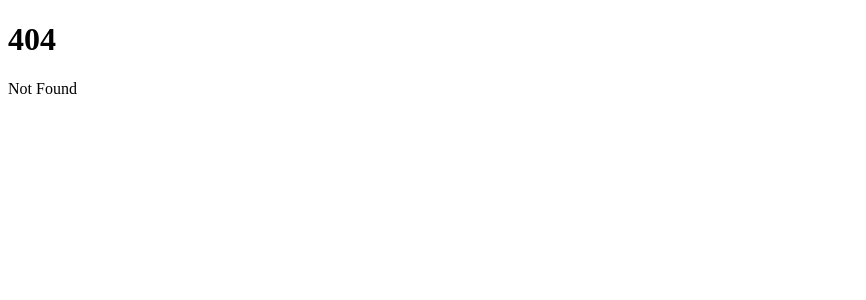
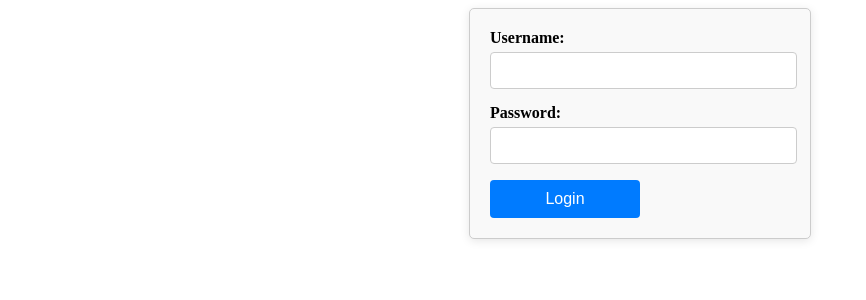
Before and after one commit to javedh-dev/learn-svelte, a SvelteKit app: page /form-actions/auth in a window 1280 px wide. Before the commit this address had no page. Shown: the top 300 px of the page, without its empty margins (0-866 px from the left). Built offline with nearby package versions, Linux system fonts and the light colour scheme.

Commit message:
Form Actions

```diff
--- /dev/null
+++ b/src/routes/form-actions/+page.svelte
@@ -0,0 +1 @@
+<a href="/form-actions/auth">Login</a>
--- /dev/null
+++ b/src/routes/form-actions/auth/+page.svelte
@@ -0,0 +1,78 @@
+<script>
+	let username = '';
+	let password = '';
+	let message = '';
+
+	const handleSubmit = async () => {
+		message = '';
+		const response = await fetch('/form-actions/auth', {
+			method: 'POST',
+			body: JSON.stringify({ username, password }),
+			headers: {
+				'Content-Type': 'application/json'
+			}
+		});
+		const responseData = await response.json();
+		message = responseData.message;
+	};
+</script>
+
+<form on:submit|preventDefault={handleSubmit}>
+	<div>
+		<label for="username">Username:</label>
+		<input type="text" bind:value={username} id="username" required />
+	</div>
+	<div>
+		<label for="password">Password:</label>
+		<input type="password" bind:value={password} id="password" required />
+	</div>
+	<div>
+		<p>{message}</p>
+	</div>
+
+	<button type="submit">Login</button>
+</form>
+
+<style>
+	form {
+		max-width: 300px;
+		margin: 0 auto;
+		padding: 20px;
+		border: 1px solid #ccc;
+		border-radius: 5px;
+		box-shadow: 0 2px 10px rgba(0, 0, 0, 0.1);
+		background-color: #f9f9f9;
+	}
+
+	div {
+		margin-bottom: 15px;
+	}
+
+	label {
+		display: block;
+		margin-bottom: 5px;
+		font-weight: bold;
+	}
+
+	input {
+		width: 95%;
+		padding: 10px;
+		border: 1px solid #ccc;
+		border-radius: 4px;
+	}
+
+	button {
+		width: 50%;
+		padding: 10px;
+		background-color: #007bff;
+		color: white;
+		border: none;
+		border-radius: 4px;
+		cursor: pointer;
+		font-size: 16px;
+	}
+
+	button:hover {
+		background-color: #0056b3;
+	}
+</style>
--- /dev/null
+++ b/src/routes/form-actions/auth/+server.js
@@ -0,0 +1,19 @@
+export const POST = async ({ request, cookies }) => {
+	const { username, password } = await request.json();
+
+	if (!username || !password) {
+		return new Response(
+			JSON.stringify({
+				success: false,
+				message: 'Username and password are required'
+			}),
+			{
+				status: 400,
+				headers: { 'Content-Type': 'application/json' }
+			}
+		);
+	}
+
+	cookies.set('username', username, { path: '/', secure: false });
+	return new Response(JSON.stringify({ message: 'Logged In!!!' }), { status: 200 });
+};
```
Also changed, not shown: src/routes/+page.svelte (+5 -2 lines), src/routes/data-loading/api/time/+server.js (renamed from src/routes/api/time/+server.js).
